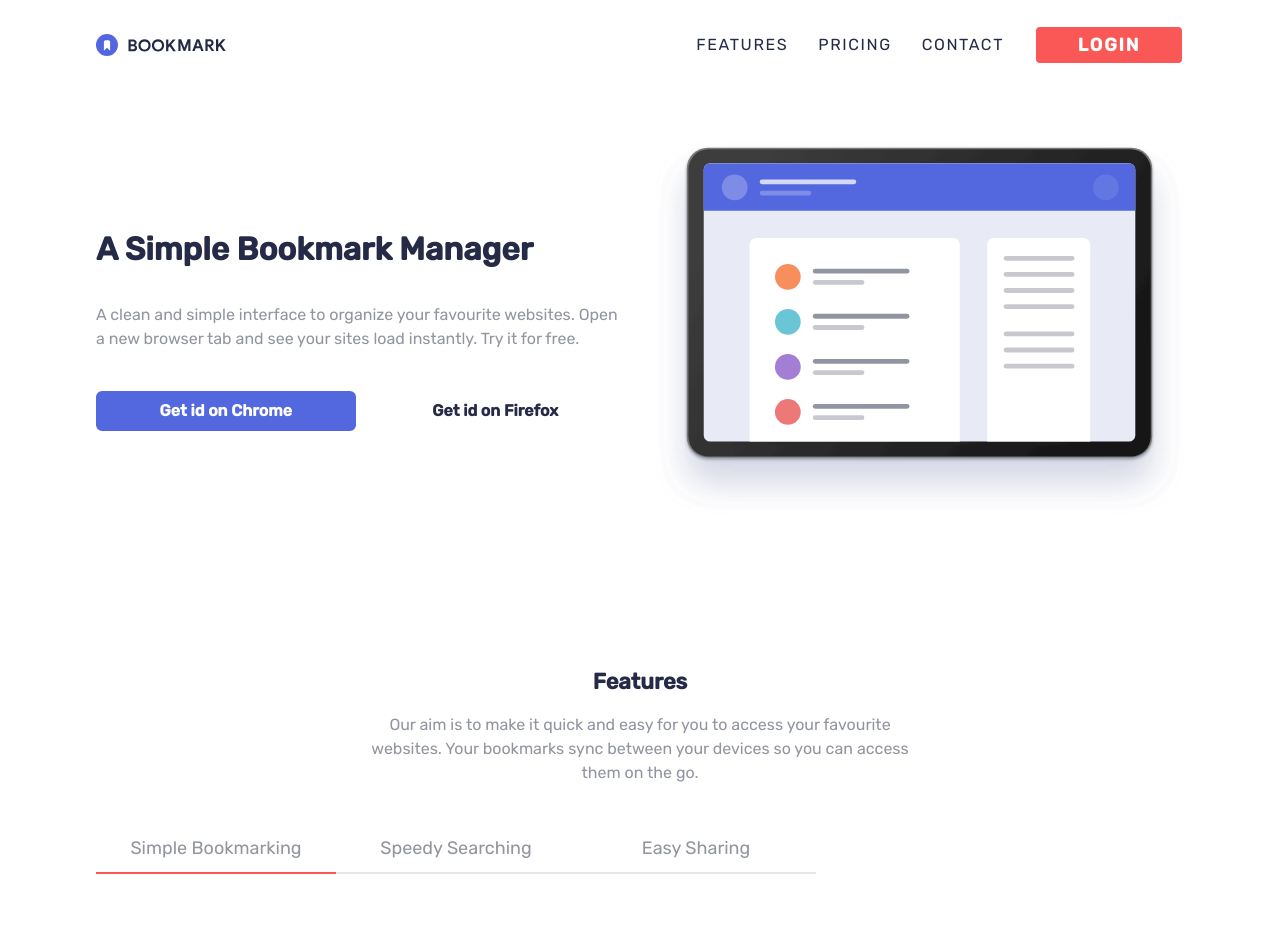
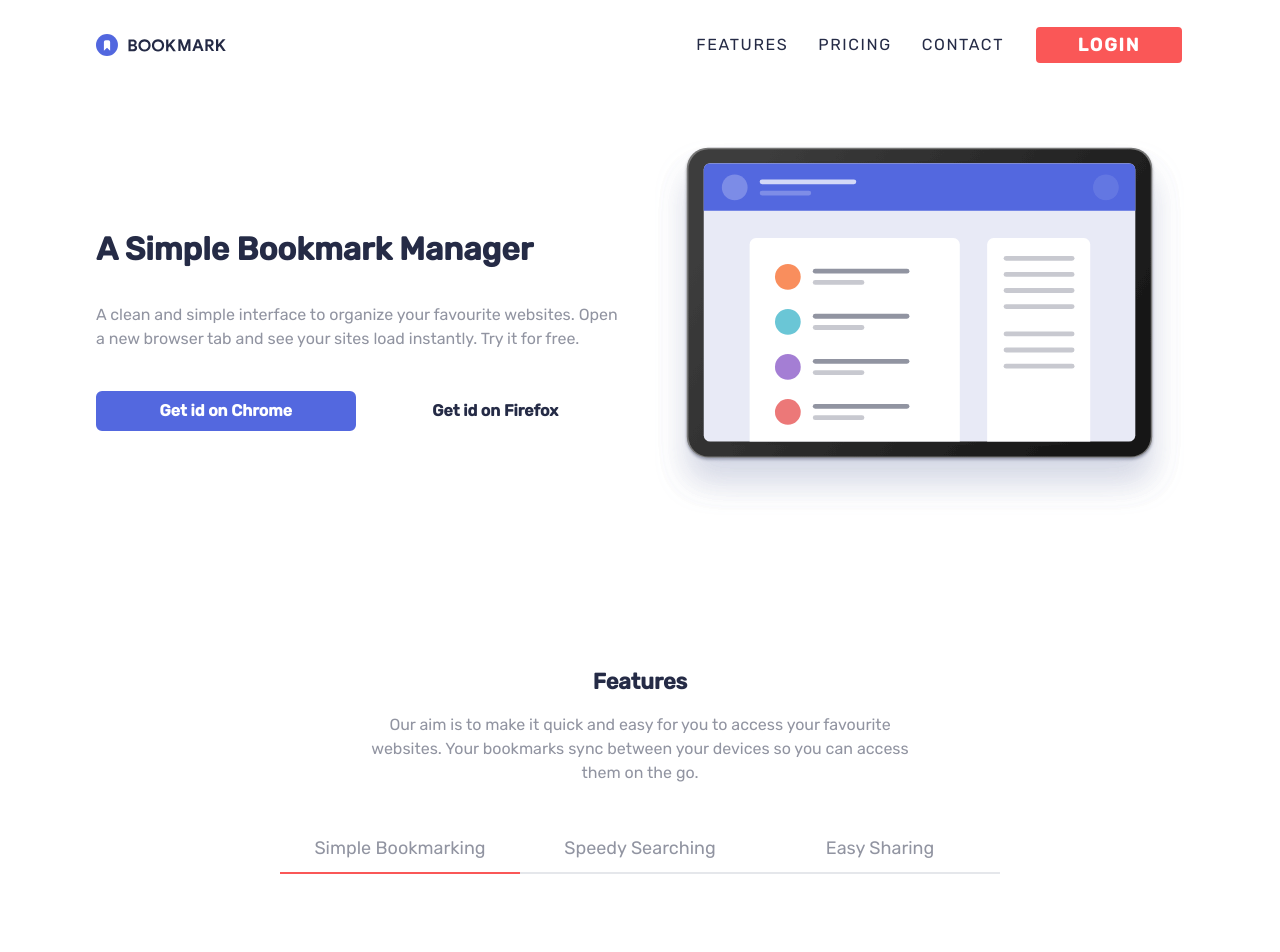
Before and after one commit to HernanAlvarado12/book-mark-app, a React (Vite) app: page / in a window 1280 px wide. Shown: the top 952 px of the page. Built offline with nearby package versions, Linux system fonts and the light colour scheme.

Commit message:
limitate of width of main containers like header, main and footer

```diff
--- a/src/components/Footer.jsx
+++ b/src/components/Footer.jsx
@@ -7,7 +7,7 @@ const footerLinks = ['Features', 'Pricing', 'Contact']
 const Footer = () => {
     return (
         <footer className="w-full py-6 flex items-center justify-center bg-blue-200">
-            <section className="w-90 mx-auto flex items-center flex-col gap-y-3 base:w-85 base:flex-row base:justify-between">
+            <section className="w-90 mx-auto flex items-center flex-col gap-y-3 base:w-85 base:flex-row base:justify-between xl:max-w-screen-2xl xl:mx-auto">
                 <ul className="flex items-center flex-col gap-y-1.5 base:flex-row base:gap-x-3">
                     {footerLinks.map((item, key) => <Item className="uppercase tracking-widest text-center" key={key} text={item} color="white-200" size="md" />)}
                 </ul>
--- a/src/components/Header.jsx
+++ b/src/components/Header.jsx
@@ -24,7 +24,7 @@ const Header = () => {
     }
 
     return (
-        <header className="base:w-85 base:h-9 base:mx-auto base:flex base:items-center base:justify-between">
+        <header className="base:w-85 base:h-9 base:mx-auto base:flex base:items-center base:justify-between xl:max-w-screen-2xl xl:mx-auto">
             <nav className="w-90 h-9 mx-auto flex items-center justify-between base:w-auto base:h-auto base:m-0">
                 <img src={navbarImages.logo} alt="logo icon" />
                 <img className="cursor-pointer base:hidden" src={navbarImages.menu} alt="menu icon" ref={menuIcon} onClick={handleMenuToggle} />
--- a/src/components/Main.jsx
+++ b/src/components/Main.jsx
@@ -10,7 +10,7 @@ import { companies, illustration, icons } from "../helpers/images"
 const Main = () => {
     return (
         <>
-            <main className="w-90 mx-auto mt-5 mb-15 relative base:w-85">
+            <main className="w-90 mx-auto mt-5 mb-15 relative base:w-85 xl:max-w-screen-2xl xl:mx-auto">
                 <MainHero path={illustration.illustrationHero} comments={comments} />
                 <MainFeatures comments={comments} path={illustration.illustration1} />
                 <MainExtension className="mb-10 sm:mb-12" extensions={extensions} comments={comments} companies={companies} />
--- a/src/components/MainFeatures.jsx
+++ b/src/components/MainFeatures.jsx
@@ -26,7 +26,7 @@ const MainFeatures = ({ path, comments }) => {
     return (
         <section>
             <Comment className="sm:max-w-4xl sm:mx-auto" classText="mt-1 mb-3 sm:mt-1.5" title={comments[1].title} text={comments[1].text} sizeTitle="bs" sizeText="sm" />
-            <ul className="mt-5 mb-10 flex items-center flex-col gap-y-1.5 text-center base:flex-row" ref={listRef}>
+            <ul className="mt-5 mb-10 flex items-center flex-col gap-y-1.5 text-center base:flex-row base:justify-center" ref={listRef}>
                 {featuresItems.map((item, key) => <Item key={key} className="w-3/4 max-w-sm cursor-pointer" text={item} color="blue-100" size="md2" onClick={handleClickFeature} />)}
             </ul>
             <MainFeaturesDetail content={featuresList[indexFeature]} path={featuresImages[indexFeature]} />
```
